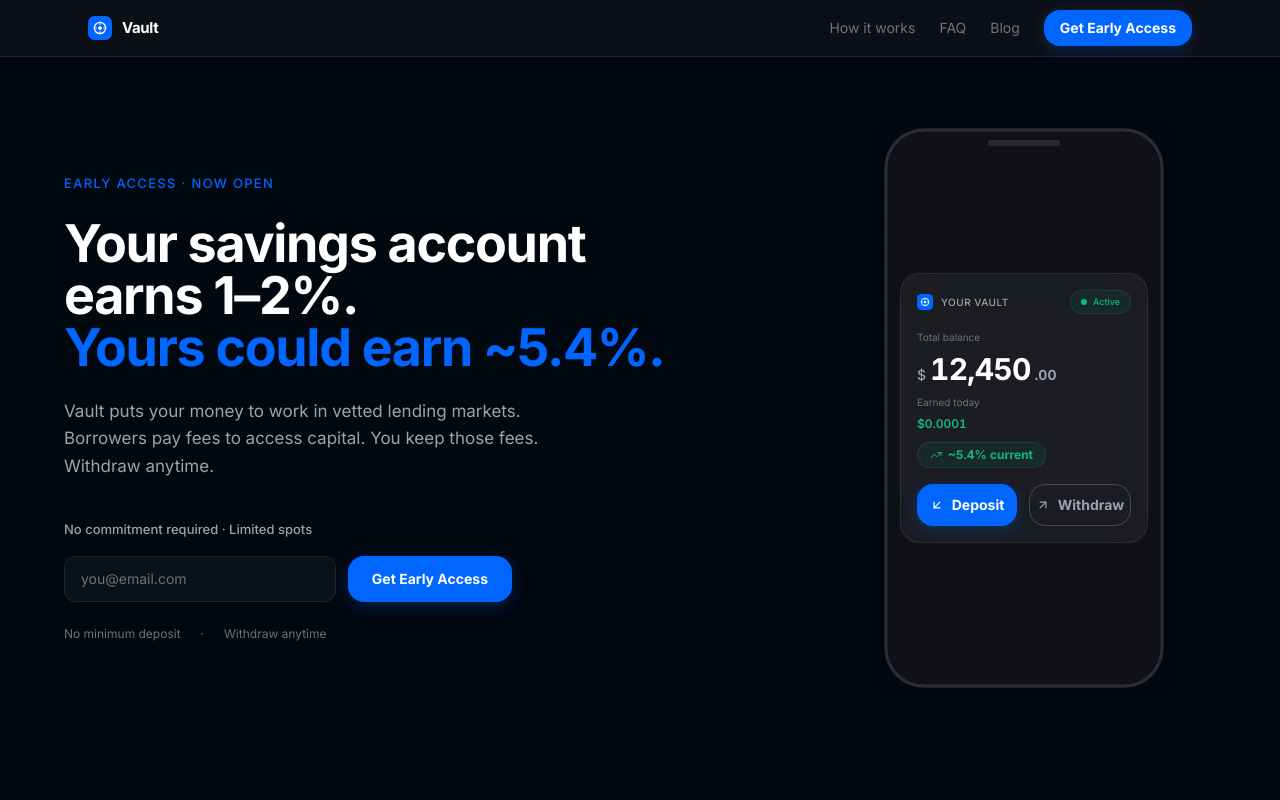
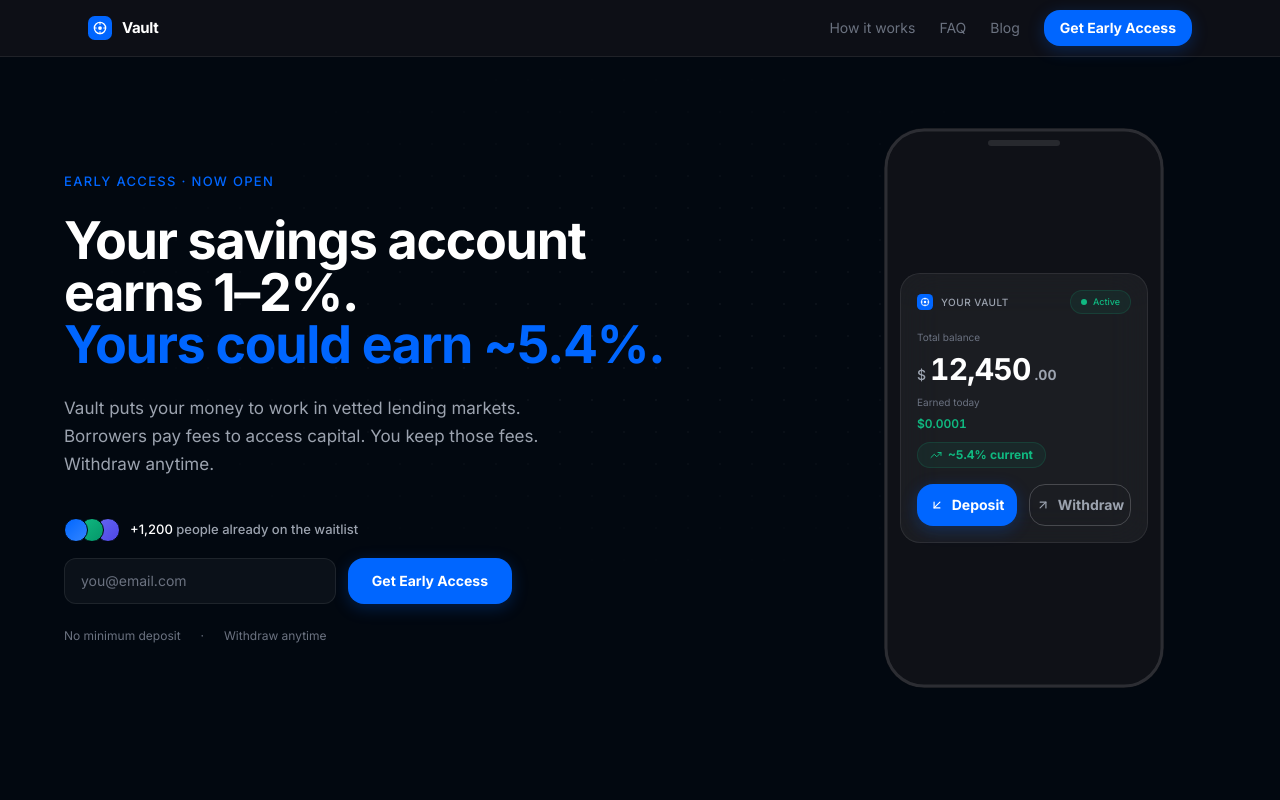
Before and after one commit to ZeroTimeDrift/vlt-landing, a Next.js app: page / in a window 1280 px wide. Shown: the top 800 px of the page. Built offline with nearby package versions, Linux system fonts and the light colour scheme.

Commit message:
content: add USDC ADGM license trust signal to regulation card
Update the "Pursuing ADGM regulation" trust card description to reference
Circle's ADGM FSP license for USDC — Vault's on-ramp currency.

Co-Authored-By: Paperclip <noreply@paperclip.ing>

```diff
--- a/app/_components/client-home.tsx
+++ b/app/_components/client-home.tsx
@@ -1,6 +1,6 @@
 "use client";
 
-import { useState, useEffect, useRef, useCallback } from "react";
+import { useState, useEffect, useRef, useCallback, type CSSProperties } from "react";
 import { TrendingUp, ArrowDownLeft, ArrowUpRight, ArrowRight, Landmark, Wallet, Shield, Scale, Building2, Clock, Zap, Layers } from "lucide-react";
 
 // ── Hooks ────────────────────────────────────────────────────────────────────
@@ -321,13 +321,34 @@ interface BlogPostData {
 // ── Main Page ─────────────────────────────────────────────────────────────────
 // ── Social Proof Strip ────────────────────────────────────────────────────────
 function SocialProofStrip({ joined = false }: { joined?: boolean }) {
+  const avatarStyles: CSSProperties[] = [
+    { background: "linear-gradient(135deg, #0066FF, #3385FF)", zIndex: 3 },
+    { background: "linear-gradient(135deg, #10B981, #059669)", zIndex: 2, marginLeft: -8 },
+    { background: "linear-gradient(135deg, #6366F1, #4F46E5)", zIndex: 1, marginLeft: -8 },
+  ];
   return (
     <div className="flex items-center gap-2.5">
+      <div className="flex items-center">
+        {avatarStyles.map((style, i) => (
+          <div
+            key={i}
+            style={{
+              width: 24,
+              height: 24,
+              borderRadius: "50%",
+              border: "1.5px solid #020810",
+              flexShrink: 0,
+              position: "relative",
+              ...style,
+            }}
+          />
+        ))}
+      </div>
       <span className="text-[13px] font-medium" style={{ color: "#9CA3AF" }}>
         {joined ? (
-          <>You&apos;re in — we&apos;ll be in touch soon.</>
+          <>You&apos;re in — along with <span style={{ color: "#FFFFFF" }}>1,200+</span> others.</>
         ) : (
-          <>No commitment required · Limited spots</>
+          <><span style={{ color: "#FFFFFF" }}>+1,200</span> people already on the waitlist</>
         )}
       </span>
     </div>
@@ -465,7 +486,7 @@ export default function ClientHome({ blogPosts = [] }: { blogPosts?: BlogPostDat
               {
                 icon: <Scale className="w-5 h-5 text-vault-accent" />,
                 label: "Pursuing ADGM regulation",
-                desc: "Abu Dhabi regulatory framework",
+                desc: "USDC, our on-ramp currency, is already ADGM-licensed",
               },
               {
                 icon: <Building2 className="w-5 h-5 text-vault-accent" />,
```
